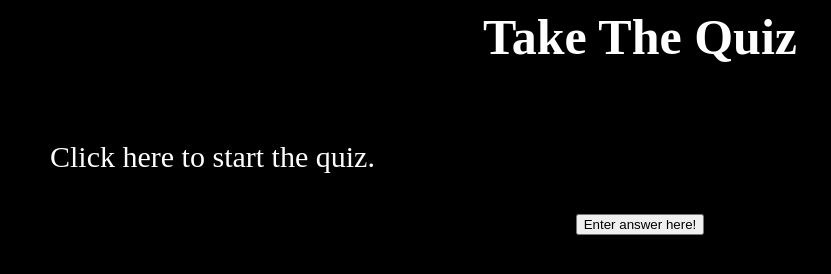
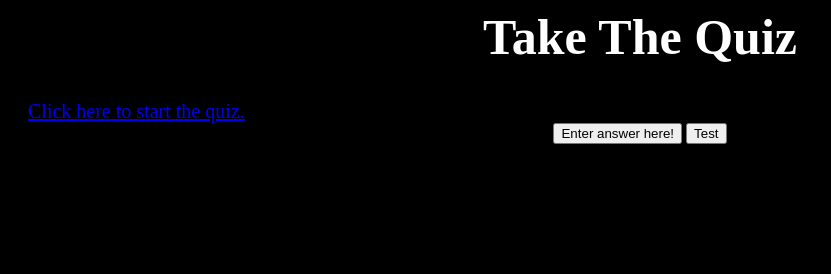
Before and after one commit to TakeTheQuiz/TakeTheQuiz.github.io, a plain HTML site: page index.html in a window 1280 px wide. Shown: the whole page, without its empty margins (0-831 px from the left). Drawn offline with Linux system fonts and the light colour scheme.

Commit message:
Update index.html

```diff
--- a/index.html
+++ b/index.html
@@ -24,7 +24,7 @@ li a:hover {
   }
 
 
-
+s
 a:link, a:visited {
 
     background-color: black;
@@ -48,6 +48,7 @@ a:link, a:visited {
     display: inline-block;
 
 }
+
 
 
 
@@ -89,11 +90,15 @@ h1{
   </body><CENTER>
 <FORM>
 <input type="button" value="Enter answer here!" onClick="passWord()">
+<input type="button" value="Test" onClick="test()">
 </FORM>
 </CENTER>
 <script>
-
-  var GRB = 0;
+   var GRB = 0;
+  function test(){
+    var GRB + 10;
+    alert(GRB);
+  }
 function passWord() {
 
 var testV = 1;
```
